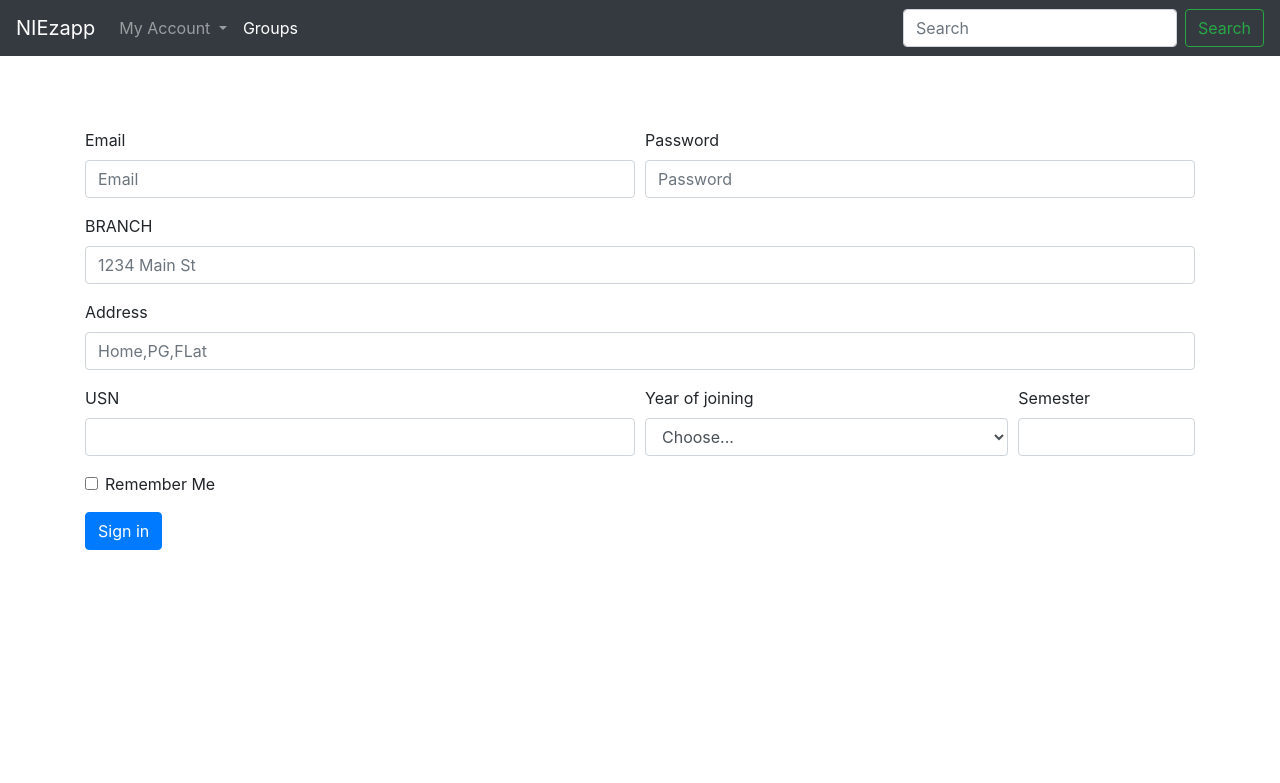
After one commit to AbhinavKumar333/Nie-zapp, a Flask app: page /signup in a window 1280 px wide. The commit adds this page. Shown: the top 783 px of the page. Run offline with Flask 2, Linux system fonts and the light colour scheme; some libraries are stand-ins or nearby versions.

Commit message:
Added login and signup page

```diff
--- a/app.py
+++ b/app.py
@@ -13,5 +13,13 @@ def main():
 	ret = firebase.get('/posts',None)
 	return render_template('index.html',d=ret)
 
+@app.route("/login")
+def login():
+	return render_template('login.html')
+
+@app.route("/signup")
+def signup():
+	return render_template('signup.html')
+
 if __name__ == "__main__":
 	app.run(debug = True, threaded = True)
--- /dev/null
+++ b/templates/signup.html
@@ -0,0 +1,56 @@
+<head>
+  <link rel="stylesheet" href="https://maxcdn.bootstrapcdn.com/bootstrap/4.0.0/css/bootstrap.min.css" integrity="sha384-Gn5384xqQ1aoWXA+058RXPxPg6fy4IWvTNh0E263XmFcJlSAwiGgFAW/dAiS6JXm" crossorigin="anonymous">
+  <script src="https://maxcdn.bootstrapcdn.com/bootstrap/4.0.0/js/bootstrap.min.js" integrity="sha384-JZR6Spejh4U02d8jOt6vLEHfe/JQGiRRSQQxSfFWpi1MquVdAyjUar5+76PVCmYl" crossorigin="anonymous"></script>
+</head>
+<body>
+{% include 'nav.html' %}
+</br></br></br>
+<form>
+<div class="container">
+  <div class="form-row">
+    <div class="form-group col-md-6">
+      <label for="inputEmail4">Email</label>
+      <input type="email" class="form-control" id="inputEmail4" placeholder="Email">
+    </div>
+    <div class="form-group col-md-6">
+      <label for="inputPassword4">Password</label>
+      <input type="password" class="form-control" id="inputPassword4" placeholder="Password">
+    </div>
+  </div>
+  <div class="form-group">
+    <label for="inputAddress">BRANCH</label>
+    <input type="text" class="form-control" id="inputAddress" placeholder="1234 Main St">
+  </div>
+  <div class="form-group">
+    <label for="inputAddress2">Address</label>
+    <input type="text" class="form-control" id="inputAddress2" placeholder="Home,PG,FLat">
+  </div>
+  <div class="form-row">
+    <div class="form-group col-md-6">
+      <label for="inputCity">USN</label>
+      <input type="number" class="form-control" id="inputUSN">
+    </div>
+    <div class="form-group col-md-4">
+      <label for="inputState">Year of joining</label>
+      <select id="inputState" class="form-control">
+        <option selected>Choose...</option>
+        <option>...</option>
+      </select>
+    </div>
+    <div class="form-group col-md-2">
+      <label for="inputZip">Semester</label>
+      <input type="text" class="form-control" id="inputSem or Enter '0'if passed">
+    </div>
+  </div>
+  <div class="form-group">
+    <div class="form-check">
+      <input class="form-check-input" type="checkbox" id="gridCheck">
+      <label class="form-check-label" for="gridCheck">
+        Remember Me
+      </label>
+    </div>
+  </div>
+  <button type="submit" class="btn btn-primary">Sign in</button>
+</div>
+</form>
+</body>
```
Also changed, not shown: templates/global.css (added, +7 -0 lines), templates/index.html (+2 -14 lines), templates/login.html (added, +25 -0 lines), static/nie123.jpg (added), 1 other file.
